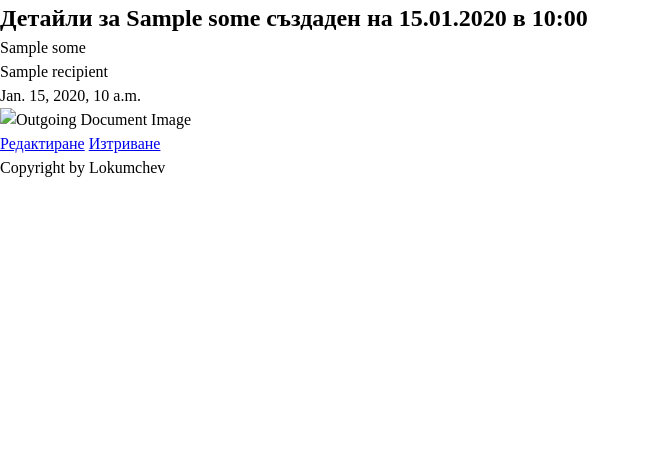
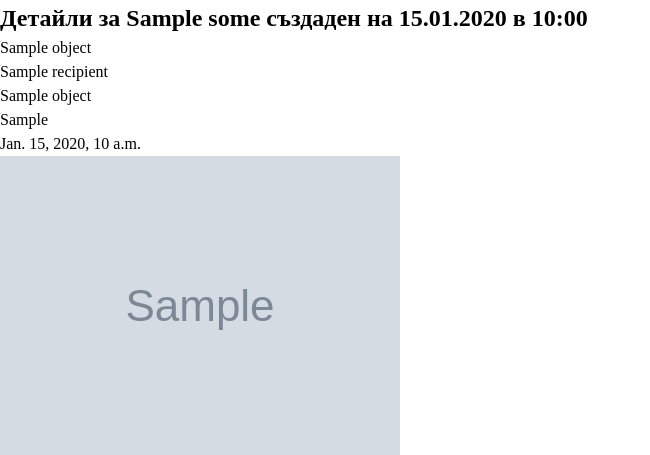
Before and after one commit to stefanov13/Registry-Office, a Django app: template registry_office/apps/outgoing_log/templates/outgoing_log/outgoing-details.html in a window 1280 px wide. Shown: the part 82-537 px from the top of the page, without its empty margins (0-650 px from the left). Run offline with Django 4.2, Linux system fonts and the light colour scheme; the template is opened without the code that fills it: most values are stand-ins (such as "Sample title", 1, 10 or a date in 2020); grey boxes marked "Sample" are stand-in pictures; parts of the project's set-up code (start-up, migrations or seed data) failed here and were passed over.

```diff
--- a/registry_office/apps/outgoing_log/templates/outgoing_log/outgoing-details.html
+++ b/registry_office/apps/outgoing_log/templates/outgoing_log/outgoing-details.html
@@ -4,13 +4,15 @@
     <section>
         <h2>Детайли за {{ some.title }} създаден на {{ some.creation_date|date:"d.m.Y" }} в {{ some.creation_date|date:"H:i" }}</h2>
 
-        <p>{{ some.title }}</p>
-        <p>{{ some.recipient }}</p>
-        <p>{{ some.creation_date }}</p>
-        <img src="{% url 'some.document_img.url' %}" alt="Outgoing Document Image">
+        <p>{{ object.title }}</p>
+        <p>{{ object.recipient }}</p>
+        <p>{{ object.signatory_name }}</p>
+        <p>{{ object.signatory_position }}</p>
+        <p>{{ object.creation_date }}</p>
+        <img src="{{ object.document_img.url }}" alt="Outgoing Document Image">
 
-        <a href="{% url 'outgoing-edit pk=some.pk' %}">Редактиране</a>
-        <a href="{% url 'outgoing-delete' pk=some.pk %}">Изтриване</a>
+        <a href="{% url 'outgoing-edit' pk=object.pk %}">Редактиране</a>
+        <a href="{% url 'outgoing-delete' pk=object.pk %}">Изтриване</a>
 
     </section>
 {% endblock  %}
```
Also changed, not shown: registry_office/apps/outgoing_log/forms.py (+9 -1 lines), registry_office/apps/outgoing_log/models.py (+13 -10 lines), registry_office/apps/outgoing_log/views.py (+32 -1 lines), registry_office/apps/outgoing_log/migrations/0001_initial.py.
